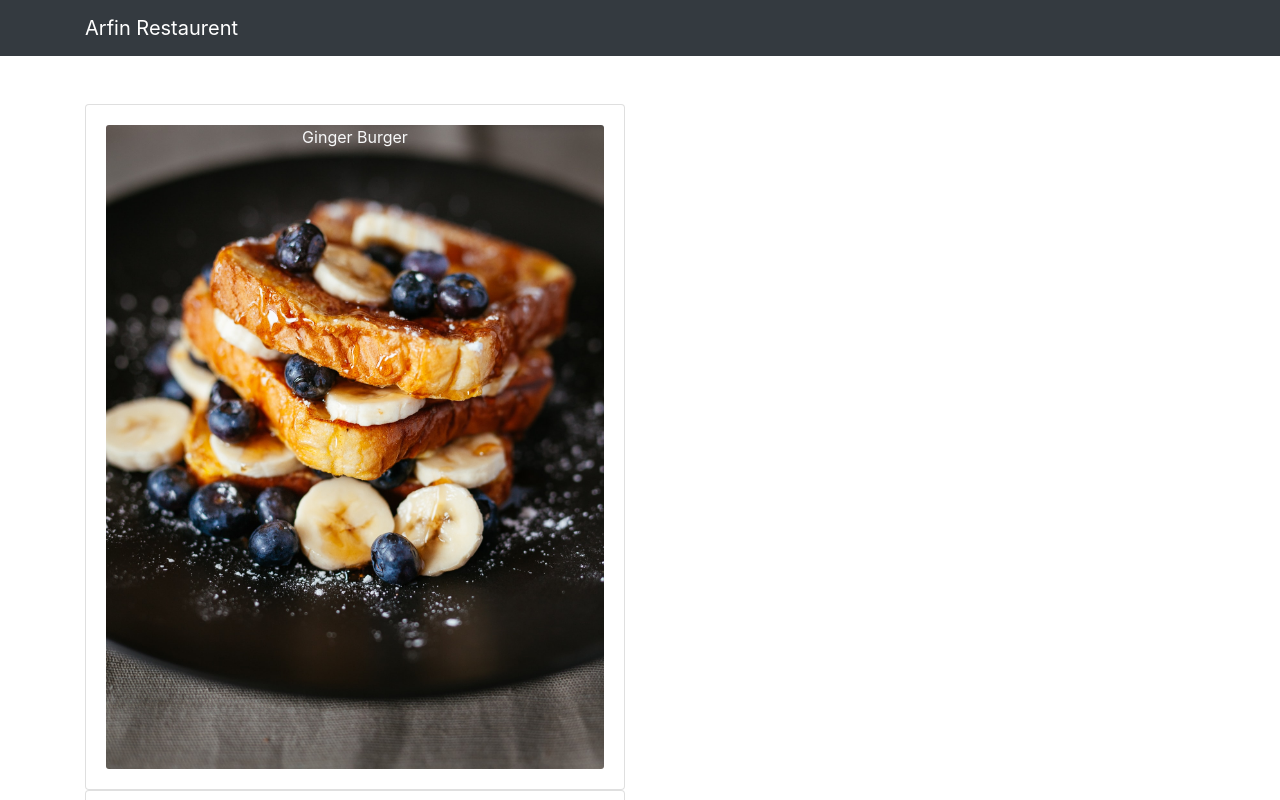
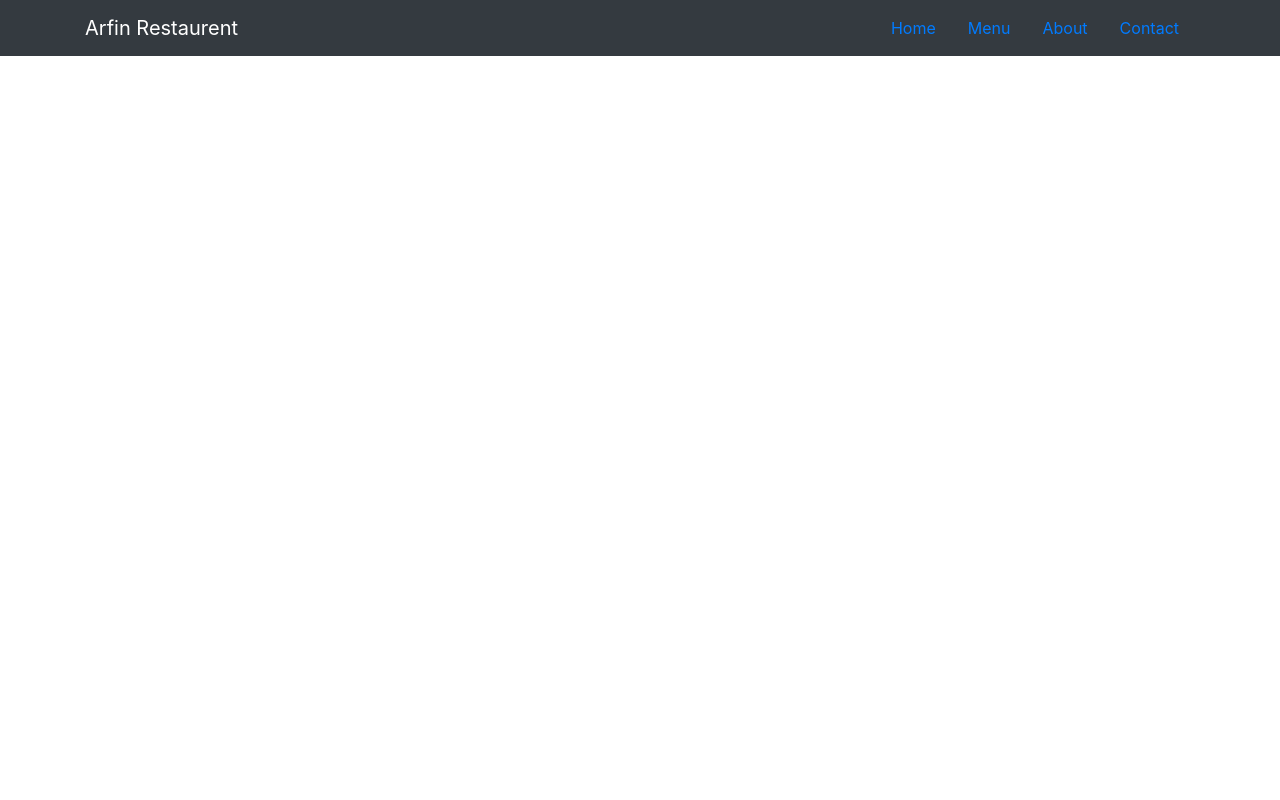
Before and after one commit to arfin-foysal/Restaurant, a React (Create React App) app: page /Home in a window 1280 px wide. Shown: the top 800 px of the page. Built offline with nearby package versions, Linux system fonts and the light colour scheme.

Commit message:
router complite

```diff
--- a/package.json
+++ b/package.json
@@ -11,6 +11,8 @@
     "react": "^17.0.2",
     "react-dom": "^17.0.2",
     "react-popper": "^1.3.11",
+    "react-router": "^5.2.0",
+    "react-router-dom": "^5.2.0",
     "react-scripts": "4.0.3",
     "reactstrap": "^8.9.0",
     "web-vitals": "^1.1.1"
--- a/src/App.js
+++ b/src/App.js
@@ -1,13 +1,17 @@
 import React from 'react'
 import './App.css';
 import MainComponents from './components/MainComponents'
+import {BrowserRouter} from 'react-router-dom'
 
 function App() {
   return (
     <div className="App">
+       <BrowserRouter>
+      <MainComponents/>
+     </BrowserRouter>
+    </div>
 
-      <MainComponents/>
-    </div>
+
   );
 }
 
--- /dev/null
+++ b/src/components/body/About.jsx
@@ -0,0 +1,9 @@
+import React from 'react'
+
+export default function About() {
+    return (
+        <div>
+
+        </div>
+    )
+}
--- a/src/components/body/Body.jsx
+++ b/src/components/body/Body.jsx
@@ -1,10 +1,18 @@
 import React from 'react'
 import Menu from './Menu'
+import Home from './Home'
+import Contact from './Contact'
+import About from './About'
+import {Route,Redirect}from 'react-router-dom'
 
 export default function Body() {
     return (
         <div>
-            <Menu/>
+         <Route path="/" exact component={Home} />
+         <Route path="/Menu" exact component={Menu}/>
+         <Route path="/Contact" exact component={Contact}/>
+         <Route path="/About" exact component={About} />
+         <Redirect from="/" to="/Home"/>
         </div>
     )
 }
--- /dev/null
+++ b/src/components/body/Contact.jsx
@@ -0,0 +1,11 @@
+import React, { Component } from 'react'
+
+export default class Contact extends Component {
+    render() {
+        return (
+            <div>
+
+            </div>
+        )
+    }
+}
--- a/src/components/body/DishDetail.jsx
+++ b/src/components/body/DishDetail.jsx
@@ -1,5 +1,7 @@
 import React from 'react'
 import { Card, CardImg,CardBody,CardTitle,CardText } from'reactstrap';
+import LoadComments from './LoadComments';
+
 export default function DishDetail(props) {
     return (
         <div>
@@ -14,6 +16,8 @@ export default function DishDetail(props) {
 
 
                        </CardText>
+                      <hr/>
+                       <LoadComments comments={props.dish.Comments}/>
                         </CardBody>
             </Card>
         </div>
--- /dev/null
+++ b/src/components/body/Home.jsx
@@ -0,0 +1,9 @@
+import React from 'react'
+
+export default function Home() {
+    return (
+        <div>
+
+        </div>
+    )
+}
--- /dev/null
+++ b/src/components/body/LoadComments.jsx
@@ -0,0 +1,19 @@
+import React from 'react'
+import dateFormat from 'dateformat'
+
+export default function LoadComments(props) {
+    return (
+        props.comments.map(comment=>{
+            return (
+                <div key ={comment.id}>
+                    <h4>{comment.author}</h4>
+                    <hr/>
+                    <p>{comment.comment}</p>
+                    <hr/>
+                    <p>{comment.date}</p>
+                </div>
+            );
+        })
+
+    )
+}
--- a/src/components/body/Menu.jsx
+++ b/src/components/body/Menu.jsx
@@ -2,16 +2,27 @@ import React, { Component } from 'react'
 import DISHES from '../../data/dishes'
 import MenuItem from './MenuItems'
 import DishDetail from './DishDetail'
+import { CardColumns,Modal,ModalBody,ModalBodyProps,Button, ModalFooter} from 'reactstrap'
 
 export default class Menu extends Component {
     state ={
         Dishes: DISHES,
-        selectedDish:null
+        selectedDish:null,
+        modalOpen:false
     }
 
     onDishSelect=dish =>{
 
-         this.setState({selectedDish :dish});
+         this.setState({selectedDish :dish,
+            modalOpen: !this.state.modalOpen
+        });
+
+    }
+
+    toggleModal=()=>{
+        this.setState({
+            modalOpen:!this.state.modalOpen
+        })
     }
 
     render() {
@@ -32,13 +43,18 @@ export default class Menu extends Component {
         return (
             <div className=" container">
                 <div className="row mt-5 ">
-                    <div className=" col-6">
-                       {Menu}
-                    </div>
-                    <div className="col-6">
-                        {dishDetail}
-                    </div >
+                   <CardColumns>
+                       {Menu }
+                   </CardColumns>
+                    <Modal isOpen={this.state.modalOpen} onClick={this.toggleModal}>
+                        <ModalBody>
+                            {dishDetail}
 
+                        </ModalBody>
+                        <ModalFooter>
+                            <Button color="secondary" onClick={this.toggleModal}>Close</Button>
+                        </ModalFooter>
+                    </Modal>
                 </div>
 
             </div>
--- a/src/components/header/Navigration.jsx
+++ b/src/components/header/Navigration.jsx
@@ -1,12 +1,48 @@
-import React from 'react';
-import {Navbar,NavbarBrand} from 'reactstrap';
-export default function Navigration() {
-    return (
-        <div>
-       <Navbar dark color ="dark">
-           <div className="container"><NavbarBrand href= "/"> Arfin Restaurent</NavbarBrand></div>
+import React, { Component } from 'react';
+import {Navbar,NavbarBrand,Nav,NavItem,NavbarToggler,Collapse} from 'reactstrap';
+import {Link} from 'react-router-dom'
+export default class Navigration extends Component {
+    constructor(props){
+        super(props)
+        this.state={
+            isNavOpen:false
+        }
+    }
 
-       </Navbar>
+    navToggle=()=>{
+        this.setState({
+            isNavOpen: !this.state.isNavOpen
+        })
+    }
+    render() {
+        return (
+            <div>
+            <Navbar dark color ="dark" expand="md" >
+           <div className="container">
+               <NavbarToggler onClick={this.navToggle}/>
+               <NavbarBrand href= "/"> Arfin Restaurent</NavbarBrand>
+               <Collapse isOpen={this.state.isNavOpen}  navbar>
+
+               <Nav className =" ml-auto" Navbar>
+
+                   <NavItem>
+                       <Link to="/" className="nav-link active">Home</Link>
+                   </NavItem>
+                   <NavItem>
+                       <Link to="/Menu" className="nav-link ">Menu</Link>
+                   </NavItem>
+                    <NavItem>
+                       <Link to="/About" className="nav-link ">About</Link>
+                   </NavItem>
+                    <NavItem>
+                       <Link to="/Contact" className="nav-link ">Contact</Link>
+                   </NavItem>
+
+               </Nav>
+               </Collapse>
+           </div>
+           </Navbar>
         </div>
-    )
+        )
+    }
 }
--- a/src/index.js
+++ b/src/index.js
@@ -6,9 +6,9 @@ import reportWebVitals from './reportWebVitals';
 import 'bootstrap/dist/css/bootstrap.min.css';
 
 ReactDOM.render(
-  <React.StrictMode>
+
     <App />
-  </React.StrictMode>,
+,
   document.getElementById('root')
 );
 
```
Also changed, not shown: 1 other file (tests, documents, lock files or other folders).
